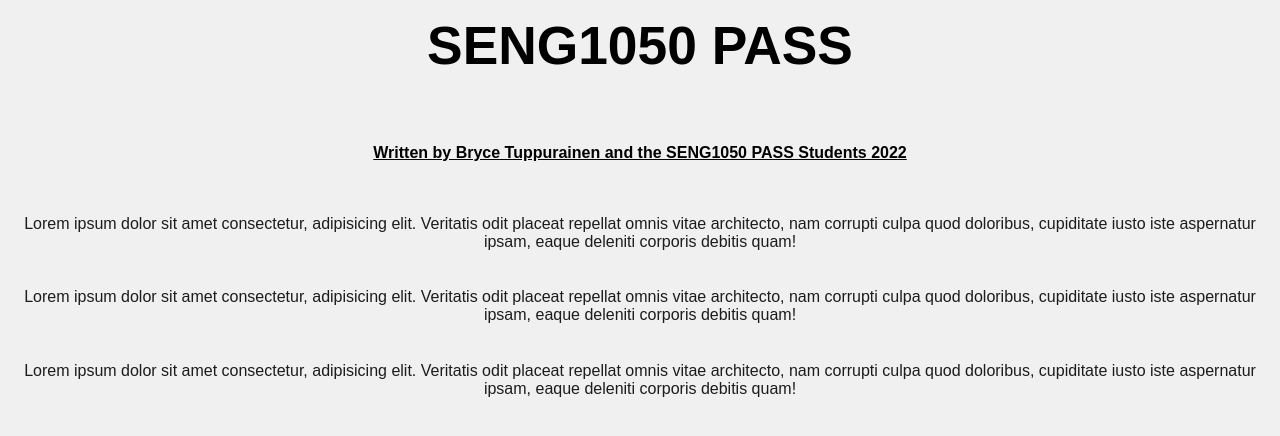
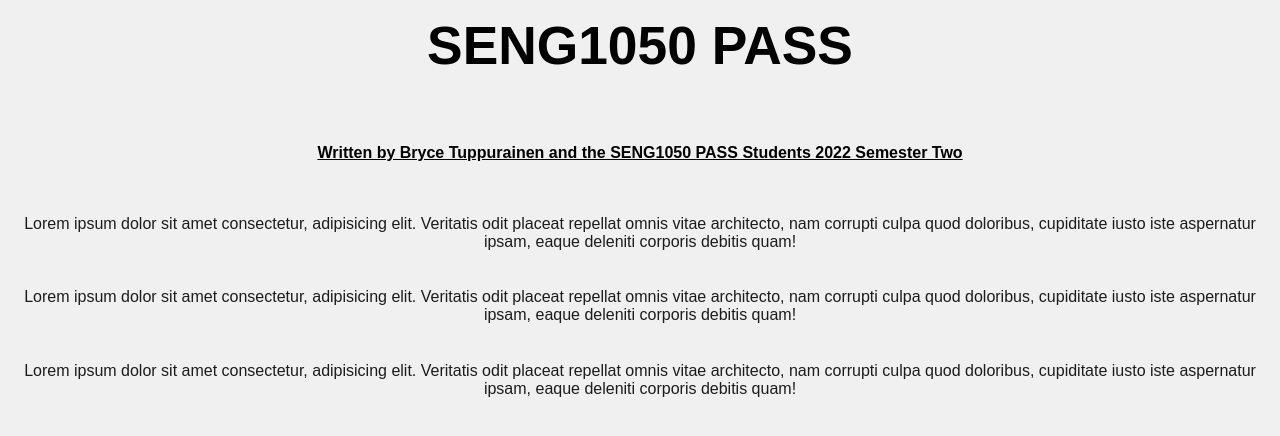
Before and after one commit to BryceTuppurainen/SENG1050-2022-PASS, a plain HTML site: page index.html in a window 1280 px wide. Drawn offline with Linux system fonts and the light colour scheme.

Commit message:
feat: add sem two

```diff
--- a/index.html
+++ b/index.html
@@ -17,7 +17,7 @@
 
 <body>
     <h1>SENG1050 PASS</h1>
-    <h4 class="underlined">Written by Bryce Tuppurainen and the SENG1050 PASS Students 2022</h4>
+    <h4 class="underlined">Written by Bryce Tuppurainen and the SENG1050 PASS Students 2022 Semester Two</h4>
     <p>Lorem ipsum dolor sit amet consectetur, adipisicing elit. Veritatis odit placeat repellat omnis vitae architecto,
         nam corrupti culpa quod doloribus, cupiditate iusto iste aspernatur ipsam, eaque deleniti corporis debitis quam!
     </p>
```
